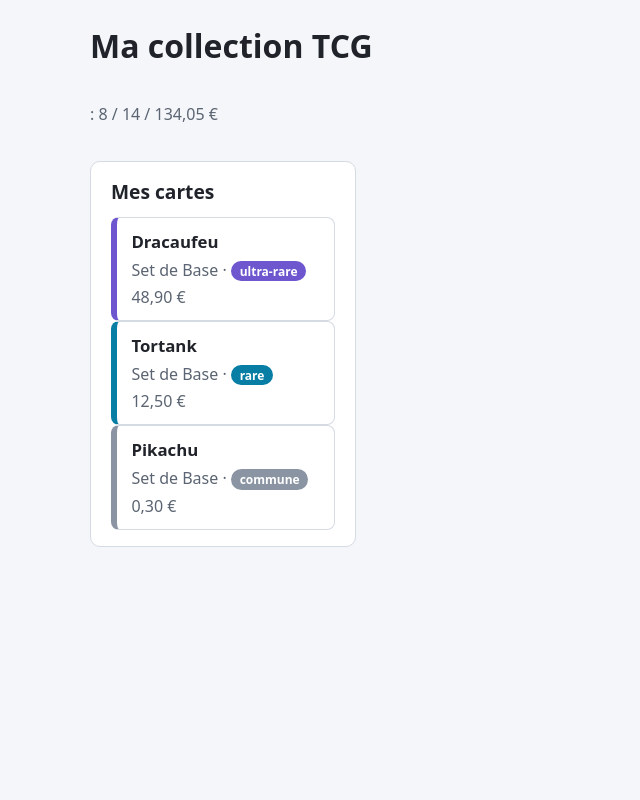
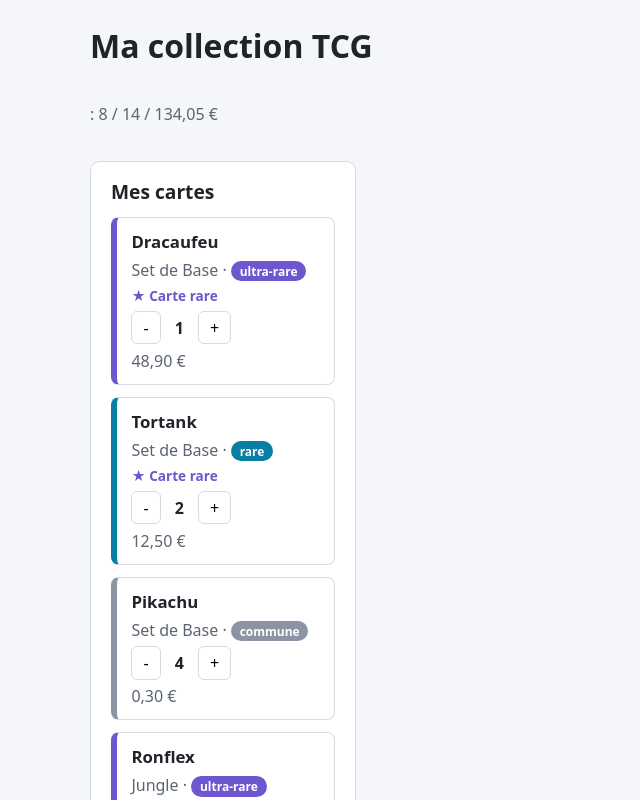
Before and after one commit to spirolad/tcg-collection, a React (Vite) app: page / in a window 1280 px wide. Shown: the top 800 px of the page, without its empty margins (0-640 px from the left). Built offline with nearby package versions, Linux system fonts and the light colour scheme.

Commit message:
feat: step 5

```diff
--- a/src/App.jsx
+++ b/src/App.jsx
@@ -1,15 +1,13 @@
 import './index.css'
 import {collectionValue, copyCount, formatPrice, SAMPLE_CARDS} from "./domain/card.js";
-import CardTile from "./components/CardTile.jsx";
 import Panel from "./components/Panel.jsx";
+import CardGrid from "./components/CardGrid.jsx";
 
 function App() {
 
   const totalCards = SAMPLE_CARDS.length;
   const totalCopies = copyCount(SAMPLE_CARDS);
   const totalValue = formatPrice(collectionValue(SAMPLE_CARDS));
-  console.log("Élément :", <CardTile />);
-  console.log("Élément avec props :", <CardTile card={SAMPLE_CARDS[0]} />);
 
   return (
     <>
@@ -20,9 +18,7 @@ function App() {
         <p className="summary">: { totalCards } / { totalCopies } / { totalValue }</p>
         <div className="grid">
           <Panel title={"Mes cartes"}>
-            <CardTile card={SAMPLE_CARDS[0]} />
-            <CardTile card={SAMPLE_CARDS[1]} />
-            <CardTile card={SAMPLE_CARDS[2]} />
+            <CardGrid cards={SAMPLE_CARDS} />
           </Panel>
         </div>
       </main>
--- a/src/components/CardGrid.jsx
+++ b/src/components/CardGrid.jsx
@@ -0,0 +1,17 @@
+import CardTile from "./CardTile.jsx";
+
+function CardGrid({ cards }) {
+    if (!cards || cards.length === 0) {
+        return <p className="hint">Aucune carte à afficher.</p>;
+    }
+
+      return (
+        <div className="grid">
+          {cards.map(card => (
+            <CardTile key={card.id} card={card} />
+          ))}
+        </div>
+      )
+}
+
+export default CardGrid;
--- a/src/components/CardTile.jsx
+++ b/src/components/CardTile.jsx
@@ -1,5 +1,6 @@
-import {formatPrice} from "../domain/card.js";
+import {formatPrice, isRare} from "../domain/card.js";
 import RarityBadge from "./RarityBadge.jsx";
+import {QuantityControl} from "./QuantityControl.jsx";
 
 function CardTile({ card }) {
 
@@ -7,6 +8,12 @@ function CardTile({ card }) {
         <article className={`card-tile rarity-${card.rarity}`}>
             <h3>{ card.name }</h3>
             <p className="meta">{card.set} · <RarityBadge rarity={card.rarity} /></p>
+            {isRare(card) && <p className="highlight">★ Carte rare</p>}
+            {card.quantity > 0 ? (
+                <QuantityControl initialQuantity={card.quantity} />
+            ) : (
+                <p className="sold-out">Plus aucun exemplaire</p>
+            )}
             <p className="price">{ formatPrice(card.price) }</p>
         </article>
     );
--- /dev/null
+++ b/src/components/QuantityControl.jsx
@@ -0,0 +1,15 @@
+import {useState} from "react";
+
+export function QuantityControl({ initialQuantity }) {
+    const [quantity, setQuantity] = useState(initialQuantity);
+    const handleIncrement = () => setQuantity(quantity + 1);
+    const handleDecrement = () => setQuantity(Math.max(0, quantity - 1));
+
+    return (
+        <div className="quantity-control">
+            <button onClick={handleDecrement} aria-label="Retirer un exemplaire" disabled={quantity <= 0}>-</button>
+            <strong>{ quantity }</strong>
+            <button onClick={handleIncrement} aria-label="Ajouter un exemplaire">+</button>
+        </div>
+    )
+}
```
